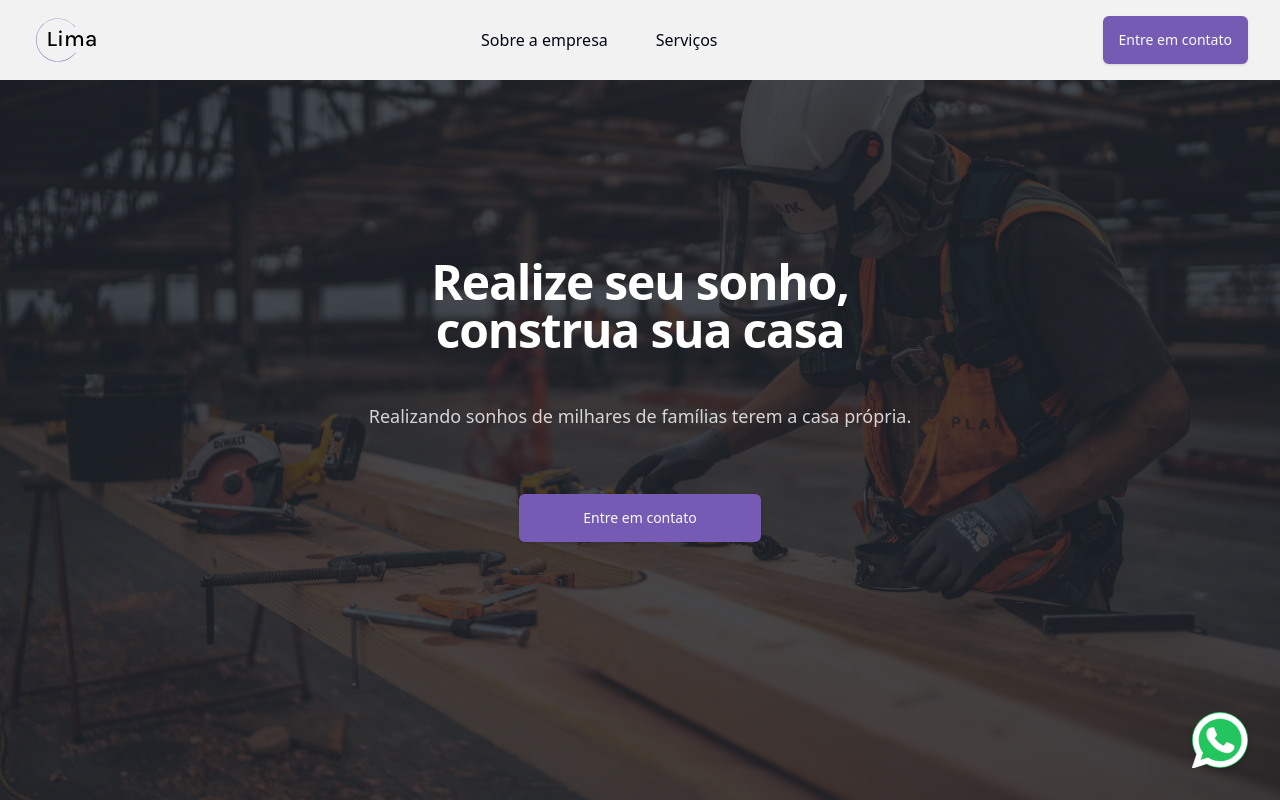
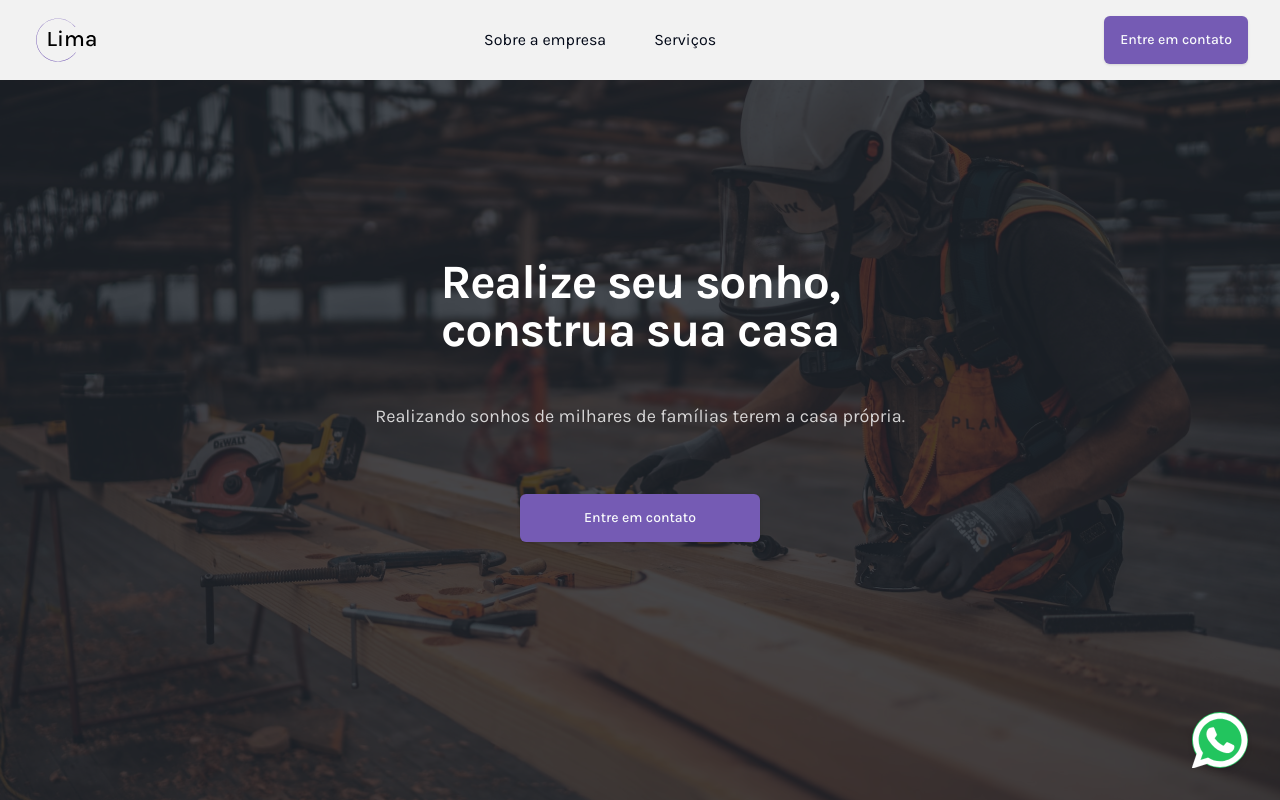
Before and after one commit to NECP2eJr/site-lima, a React (Vite) app: page / in a window 1280 px wide. Shown: the top 800 px of the page. Built offline with nearby package versions, Linux system fonts and the light colour scheme.

Commit message:
style: changed to karla font

```diff
--- a/src/App.css
+++ b/src/App.css
@@ -1,3 +1,7 @@
+*  {
+  font-family: Karla,sans-serif
+}
+
 :root {
   --fallback-p: #491eff;
   --fallback-pc: #d4dbff;
```
